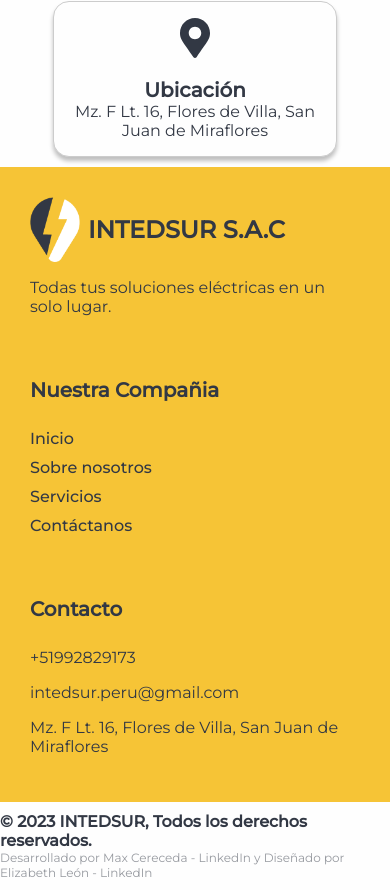
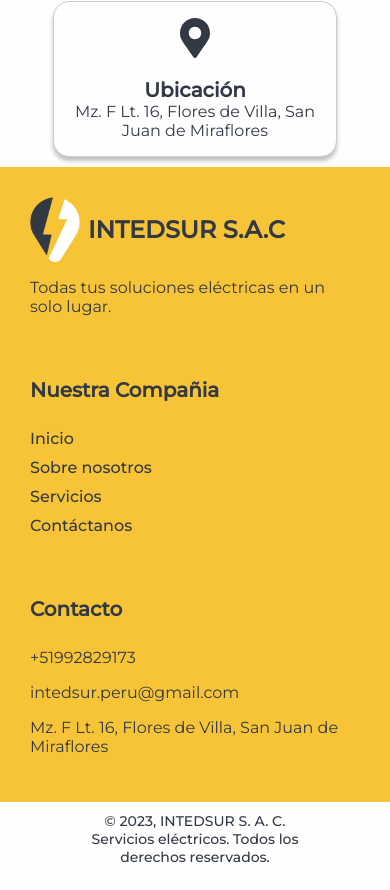
Before and after one commit to cereceda1991/intedsur, a React (Vite) app: page /contactanos in a window 390 px wide. Shown: the part 1851-2741 px from the top of the page. Built offline with nearby package versions, Linux system fonts and the light colour scheme.

Commit message:
feat: add new styles

```diff
--- a/src/components/Footer/Footer.css
+++ b/src/components/Footer/Footer.css
@@ -43,26 +43,28 @@
 .footer-bottom {
     display: flex;
     flex-direction: column;
-    align-items: center;
     color: var(--text-color);
-    padding: 10px 0;
+    padding: 10px 80px;
+
 }
 
 .footer-bottom h3 {
     margin: 0;
-    font-size: 16px;
+    font-size: 14px;
+    font-weight: 500;
 }
 
 .footer-bottom p {
-    opacity: 0.5;
+    opacity: 0.4;
     font-size: 12px;
     margin: 0;
 }
 
-.footer-bottom p:hover{
+.footer-bottom p:hover {
     opacity: 1;
     font-size: 16px;
 }
+
 .footer-bottom a {
     color: var(--text-color);
     text-decoration: none;
@@ -81,4 +83,12 @@
     .footer-column {
         flex: 1 1 100%;
     }
+
+    .footer-bottom {
+        text-align: center;
+    }
+
+    .footer-bottom p {
+        display: none;
+    }
 }
--- a/src/components/Footer/Footer.jsx
+++ b/src/components/Footer/Footer.jsx
@@ -28,7 +28,7 @@
             </div>
         </div>
         <div className="footer-bottom">
-<h3>© 2023 INTEDSUR, Todos los derechos reservados.</h3>
+<h3>© 2023, INTEDSUR S. A. C. Servicios eléctricos. Todos los derechos reservados.</h3>
             <p>Desarrollado por Max Cereceda - <a href="https://www.linkedin.com/in/maxcereceda/">LinkedIn</a> y Diseñado por Elizabeth León - <a href="https://www.linkedin.com/in/elizabethleonperez/">LinkedIn</a></p>
         </div>
 
```
